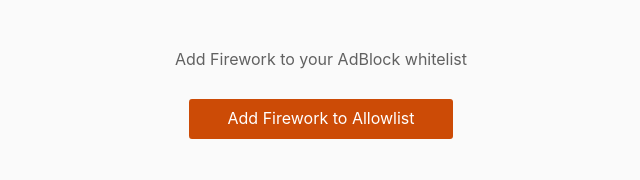
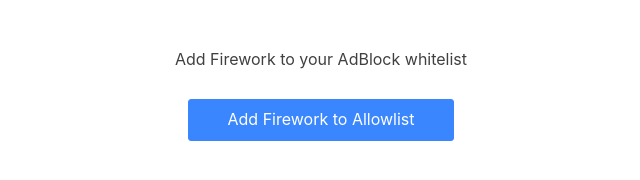
Before and after one commit to fw-tv/allowlist, a plain HTML site: page index.html in a window 1280 px wide. Shown: the whole page, without its empty margins (319-959 px from the left). Drawn offline with Linux system fonts and the light colour scheme.

Commit message:
Update style to make it look aligned to our branding color

```diff
--- a/style.css
+++ b/style.css
@@ -1,19 +1,19 @@
 body {
-  background: #fafafa; /* grey50 */
-  color: #424242; /* grey800 */
-  font-family: SuisseIntl, BlinkMacSystemFont, "Segoe UI", Roboto, Helvetica,
-    Arial, sans-serif, "Apple Color Emoji", "Segoe UI Emoji", "Segoe UI Symbol";
+  background: #fff;
+  color: #404040;
+  font-family: Avenir Next, -apple-system, BlinkMacSystemFont, Segoe UI, Roboto,
+    Helvetica Neue, Arial, sans-serif;
   line-height: 1.43;
   margin: 48px 0;
   text-align: center;
 }
 
 a {
-  color: #616161; /* grey700 */
+  color: #616161;
 }
 
 a:hover {
-  color: #424242; /* grey800 */
+  color: #424242;
 }
 
 .logo {
@@ -35,18 +35,18 @@
 }
 
 .headerText {
-  color: #212121; /* grey900 */
+  color: #404040;
   margin-top: 5px;
 }
 
 .subText {
-  color: #616161; /* grey700 */
+  color: #404040;
   margin: 5px auto 28px;
 }
 
 .button {
   align-items: center;
-  background-color: #cc4b06; /* main600 */
+  background-color: #3a86ff; /* main600 */
   border-radius: 3px;
   color: #fff;
   display: inline-flex;
@@ -59,10 +59,12 @@
   transition: 0.2s;
   transition-property: background-color;
   width: 232px;
+  border: 1px solid #3a86ff;
 }
 
 .button:hover {
-  background-color: #f26c25; /* main500 */
+  background-color: #63a4ff; /* main500 */
+  border-color: #3a86ff;
   color: #fff;
   text-decoration: none;
 }
```
